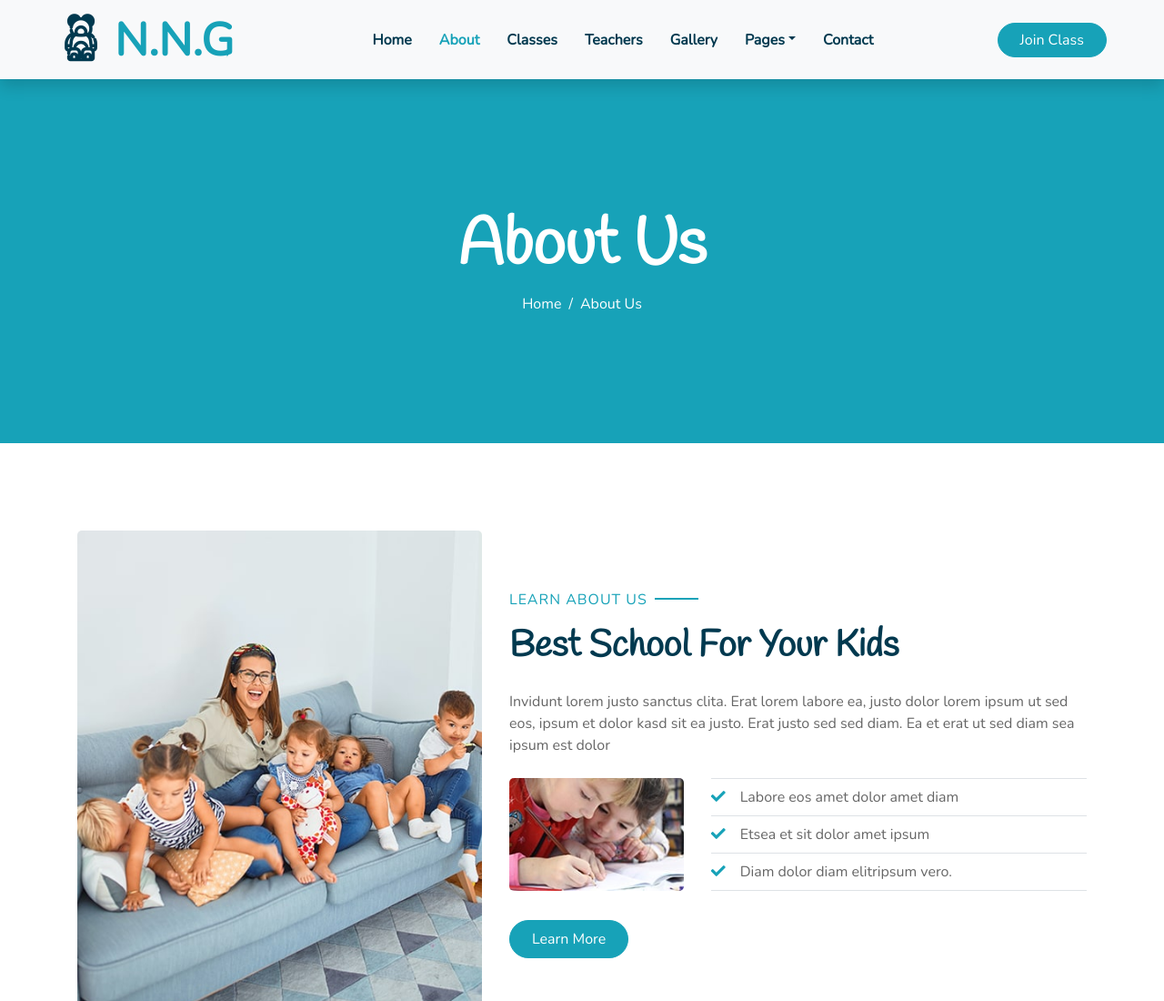
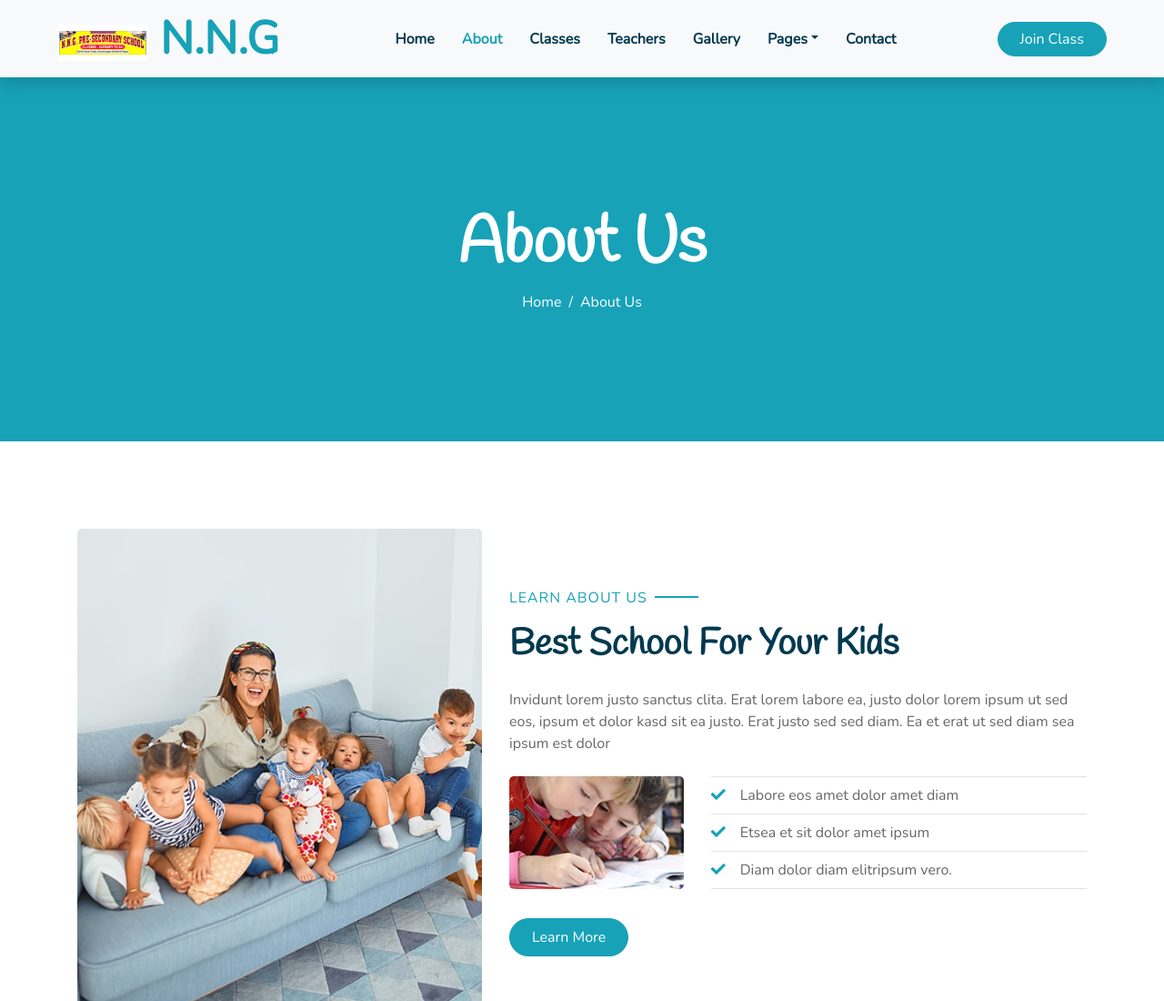
Before and after one commit to surendragt19/nng.github.io, a plain HTML site: page about.html in a window 1280 px wide. Shown: the top 1100 px of the page at 91% size. Drawn offline with nearby package versions, Linux system fonts and the light colour scheme.

Commit message:
Update about.html

```diff
--- a/about.html
+++ b/about.html
@@ -34,7 +34,8 @@
     <div class="container-fluid bg-light position-relative shadow">
         <nav class="navbar navbar-expand-lg bg-light navbar-light py-3 py-lg-0 px-0 px-lg-5">
             <a href="" class="navbar-brand font-weight-bold text-secondary" style="font-size: 50px;">
-                <i class="flaticon-043-teddy-bear"></i>
+
+                <img src="img/1693976742933.jpg" style="height:40px; width:100px;"/>
                 <span class="text-primary">N.N.G </span>
             </a>
             <button type="button" class="navbar-toggler" data-toggle="collapse" data-target="#navbarCollapse">
```
